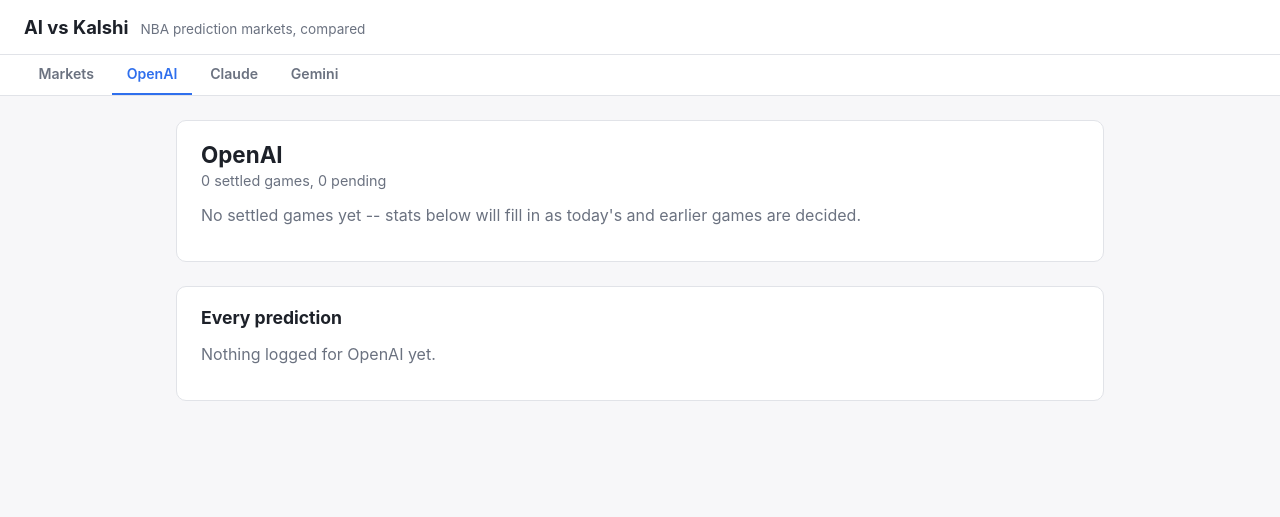
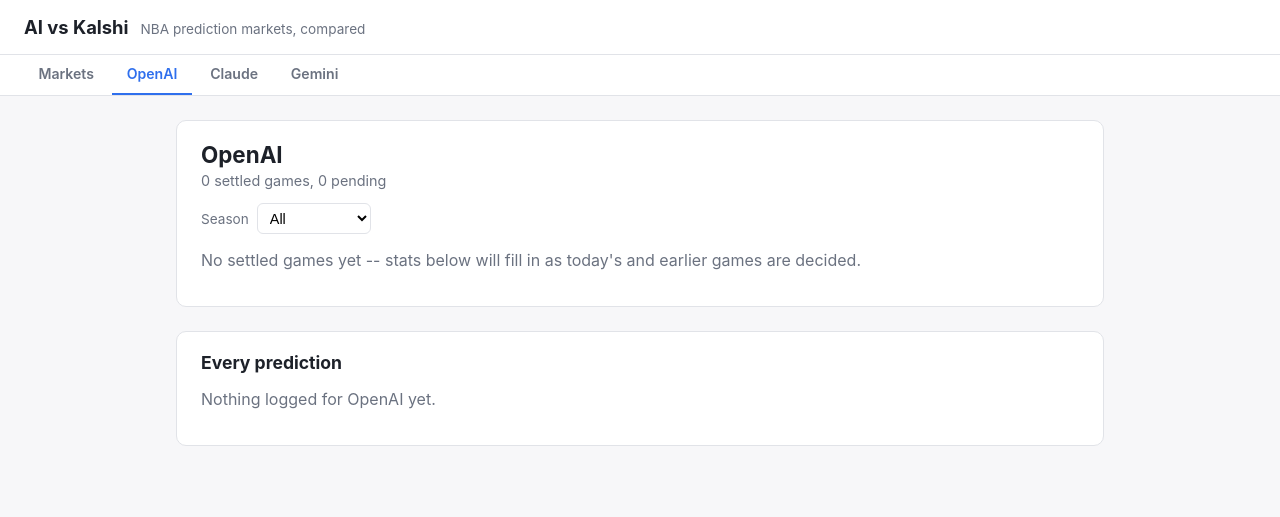
Before and after one commit to huanger2/Kalshi-Project, a FastAPI app: page /ai/OpenAI in a window 1280 px wide. Shown: the top 517 px of the page. Run offline with FastAPI, Linux system fonts and the light colour scheme; data that the repository does not hold is empty.

Commit message:
Distinguish preseason/regular season/postseason
Kalshi doesn't label this itself -- checked directly against the live
API: a KXNBAGAME market has no category/game_type field, just two teams,
a date, and generic "Pro Basketball game" rules text. SeasonType.py
classifies a game date instead, purely from the date, computed on every
read rather than stored -- so it always reflects the current config, not
a stale snapshot from whenever a row was inserted.

- Defaults to a generic calendar heuristic (regular season starts ~Oct 21,
  postseason ~Apr 14), approximately right for most seasons.
- nba_season.json overrides it with a season's actual published dates,
  same pattern as model_pricing.json/ai_settings.json.
- Registered as a season_type(game_date) SQL function on every
  Tracker.connect() connection, so queries can filter/group by it
  directly without duplicating the date-range logic in SQL.

This matters beyond just display: preseason games are inherently noisier
(limited rotations, no real stakes) regardless of an AI's actual skill,
so mixing them into the Brier-score weighting muddies the signal either
way. Tracker.brier_scores()/compute_weights() both take an optional
season_type to scope the real EV-calculation weight to one segment, not
just the webapp.

webapp changes:
- Markets page: season filter dropdown alongside the date filter, a
  Season column/badge per game.
- Each AI's tab: a season filter that scopes every stat (including
  avg edge on win/loss) and the prediction history to that segment.
- Market detail page: season shown alongside the other facts.
- /api/markets, /api/accuracy, /api/ai/{name} all take season= too.

Found and fixed a real bug while testing this: avg_edge_on_win and
avg_edge_on_loss can independently be None even when settled_n > 0 (an AI
with only wins so far has no loss-games to average) -- the template
crashed comparing None < 0. Added a dedicated regression test for both
all-wins and all-losses cases.

38 new tests. 311 passing throughout. Confirmed live against the real
tracked data (all 14 games correctly classify as preseason, matching
their actual Oct 2026 dates).

Co-Authored-By: Claude Sonnet 5 <noreply@anthropic.com>

```diff
--- /dev/null
+++ b/nba_season.json
@@ -0,0 +1,4 @@
+{
+    "_comment": "NBA season boundaries, keyed by season (e.g. '2026-27' for the season starting October 2026). SeasonType.py falls back to a generic calendar heuristic (regular season starts ~Oct 21, postseason ~Apr 14) for any season/boundary left null here -- fill in the league's actual published dates once announced for exact classification.",
+    "2026-27": {"regular_season_start": null, "postseason_start": null}
+}
--- a/webapp/main.py
+++ b/webapp/main.py
@@ -46,14 +46,20 @@ def get_db() -> Iterator[sqlite3.Connection]:
 
 
 @app.get("/", response_class=HTMLResponse)
-def markets_page(request: Request, date: Optional[str] = None, conn: sqlite3.Connection = Depends(get_db)):
-    games = queries.list_games(conn, game_date=date)
+def markets_page(
+    request: Request,
+    date: Optional[str] = None,
+    season: Optional[str] = None,
+    conn: sqlite3.Connection = Depends(get_db),
+):
+    games = queries.list_games(conn, game_date=date, season_type=season)
     dates = queries.list_game_dates(conn)
-    accuracy = queries.accuracy_summary(conn)
+    accuracy = queries.accuracy_summary(conn, season_type=season)
     return templates.TemplateResponse(
         request, "markets.html",
         {
             "games": games, "dates": dates, "selected_date": date, "accuracy": accuracy,
+            "season_types": queries.SEASON_TYPES, "selected_season": season,
             "ai_names": DEFAULT_LLM_NAMES, "active_tab": "markets",
         },
     )
@@ -71,17 +77,23 @@ def market_detail_page(request: Request, ticker: str, conn: sqlite3.Connection =
 
 
 @app.get("/ai/{name}", response_class=HTMLResponse)
-def ai_detail_page(request: Request, name: str, conn: sqlite3.Connection = Depends(get_db)):
+def ai_detail_page(
+    request: Request,
+    name: str,
+    season: Optional[str] = None,
+    conn: sqlite3.Connection = Depends(get_db),
+):
     # Case-insensitive so /ai/openai works the same as the canonical /ai/OpenAI.
     matched = next((n for n in DEFAULT_LLM_NAMES if n.lower() == name.lower()), None)
     if matched is None:
         raise HTTPException(status_code=404, detail=f"Unknown AI {name!r}")
-    stats = queries.ai_stats(conn, matched)
-    predictions = queries.ai_predictions(conn, matched)
+    stats = queries.ai_stats(conn, matched, season_type=season)
+    predictions = queries.ai_predictions(conn, matched, season_type=season)
     return templates.TemplateResponse(
         request, "ai_detail.html",
         {
             "stats": stats, "predictions": predictions,
+            "season_types": queries.SEASON_TYPES, "selected_season": season,
             "ai_names": DEFAULT_LLM_NAMES, "active_tab": matched,
         },
     )
@@ -90,8 +102,10 @@ def ai_detail_page(request: Request, name: str, conn: sqlite3.Connection = Depen
 # --- JSON, for whatever consumes this next (a JS frontend, a mobile client) ---
 
 @app.get("/api/markets")
-def api_markets(date: Optional[str] = None, conn: sqlite3.Connection = Depends(get_db)) -> list[dict]:
-    return queries.list_games(conn, game_date=date)
+def api_markets(
+    date: Optional[str] = None, season: Optional[str] = None, conn: sqlite3.Connection = Depends(get_db)
+) -> list[dict]:
+    return queries.list_games(conn, game_date=date, season_type=season)
 
 
 @app.get("/api/markets/{ticker}")
@@ -103,13 +117,18 @@ def api_market_detail(ticker: str, conn: sqlite3.Connection = Depends(get_db)) -
 
 
 @app.get("/api/accuracy")
-def api_accuracy(conn: sqlite3.Connection = Depends(get_db)) -> list[dict]:
-    return queries.accuracy_summary(conn)
+def api_accuracy(season: Optional[str] = None, conn: sqlite3.Connection = Depends(get_db)) -> list[dict]:
+    return queries.accuracy_summary(conn, season_type=season)
 
 
 @app.get("/api/ai/{name}")
-def api_ai_detail(name: str, conn: sqlite3.Connection = Depends(get_db)) -> dict:
+def api_ai_detail(
+    name: str, season: Optional[str] = None, conn: sqlite3.Connection = Depends(get_db)
+) -> dict:
     matched = next((n for n in DEFAULT_LLM_NAMES if n.lower() == name.lower()), None)
     if matched is None:
         raise HTTPException(status_code=404, detail=f"Unknown AI {name!r}")
-    return {"stats": queries.ai_stats(conn, matched), "predictions": queries.ai_predictions(conn, matched)}
+    return {
+        "stats": queries.ai_stats(conn, matched, season_type=season),
+        "predictions": queries.ai_predictions(conn, matched, season_type=season),
+    }
--- a/webapp/queries.py
+++ b/webapp/queries.py
@@ -11,23 +11,40 @@ depends on.
 import sqlite3
 from typing import Optional
 
+# Fixed, known domain -- not queried from the database the way list_game_dates()
+# queries actual dates, since every value here is always a valid filter choice
+# regardless of what's been logged so far.
+SEASON_TYPES = ["preseason", "regular", "postseason"]
 
-def list_games(conn: sqlite3.Connection, game_date: Optional[str] = None) -> list[dict]:
+
+def list_games(
+    conn: sqlite3.Connection, game_date: Optional[str] = None, season_type: Optional[str] = None
+) -> list[dict]:
     """
     One row per tracked game, newest first. Pass game_date (ISO, e.g.
-    "2026-10-05") to limit to one day.
+    "2026-10-05") to limit to one day, and/or season_type ("preseason",
+    "regular", "postseason") to limit to one segment of the season.
 
     DailyLog.py logs only one team's market per game, so grouping by ticker
     is equivalent to grouping by game here.
     """
+    conditions = []
+    params: list = []
+    if game_date:
+        conditions.append("game_date = ?")
+        params.append(game_date)
+    if season_type:
+        conditions.append("season_type(game_date) = ?")
+        params.append(season_type)
+    where = f"WHERE {' AND '.join(conditions)} " if conditions else ""
+
     sql = (
         "SELECT ticker, event_ticker, game_date, team, opponent, yes_bid, yes_ask, "
-        "       market_prob, outcome, COUNT(*) "
+        "       market_prob, outcome, COUNT(*), season_type(game_date) "
         "FROM predictions "
-        + ("WHERE game_date = ? " if game_date else "")
+        + where
         + "GROUP BY ticker ORDER BY game_date DESC, ticker"
     )
-    params = (game_date,) if game_date else ()
     rows = conn.execute(sql, params).fetchall()
     return [
         {
@@ -41,9 +58,10 @@ def list_games(conn: sqlite3.Connection, game_date: Optional[str] = None) -> lis
             "market_prob": market_prob,
             "outcome": outcome,
             "ai_count": ai_count,
+            "season_type": season,
         }
         for (ticker, event_ticker, game_date, team, opponent, yes_bid, yes_ask,
-             market_prob, outcome, ai_count) in rows
+             market_prob, outcome, ai_count, season) in rows
     ]
 
 
@@ -64,14 +82,14 @@ def get_game(conn: sqlite3.Connection, ticker: str) -> Optional[dict]:
     """
     row = conn.execute(
         "SELECT ticker, event_ticker, game_date, team, opponent, yes_bid, yes_ask, "
-        "       market_prob, outcome, settled_at "
+        "       market_prob, outcome, settled_at, season_type(game_date) "
         "FROM predictions WHERE ticker = ? LIMIT 1",
         (ticker,),
     ).fetchone()
     if row is None:
         return None
     (ticker, event_ticker, game_date, team, opponent, yes_bid, yes_ask,
-     market_prob, outcome, settled_at) = row
+     market_prob, outcome, settled_at, season) = row
 
     predictions = conn.execute(
         "SELECT llm, model, predicted_prob, confidence FROM predictions WHERE ticker = ? ORDER BY llm",
@@ -89,6 +107,7 @@ def get_game(conn: sqlite3.Connection, ticker: str) -> Optional[dict]:
         "market_prob": market_prob,
         "outcome": outcome,
         "settled_at": settled_at,
+        "season_type": season,
         "predictions": [
             {
                 "llm": llm,
@@ -104,9 +123,12 @@ def get_game(conn: sqlite3.Connection, ticker: str) -> Optional[dict]:
     }
 
 
-def ai_stats(conn: sqlite3.Connection, llm: str) -> dict:
+def ai_stats(conn: sqlite3.Connection, llm: str, season_type: Optional[str] = None) -> dict:
     """
-    One AI's calibration/accuracy picture, over its settled games:
+    One AI's calibration/accuracy picture, over its settled games. Pass
+    season_type ("preseason", "regular", "postseason") to scope this to
+    one segment of the season -- see Tracker.brier_scores() for why that
+    matters.
 
     - avg_edge_on_win / avg_edge_on_loss: the average (predicted - market)
       edge, split by what actually happened. A skilled AI's edge should
@@ -124,10 +146,13 @@ def ai_stats(conn: sqlite3.Connection, llm: str) -> dict:
     """
     import Tracker
 
+    season_filter = " AND season_type(game_date) = ?" if season_type else ""
+    season_params = [season_type] if season_type else []
+
     total_n, settled_n = conn.execute(
         "SELECT COUNT(*), COALESCE(SUM(CASE WHEN outcome IS NOT NULL THEN 1 ELSE 0 END), 0) "
-        "FROM predictions WHERE llm = ?",
-        (llm,),
+        "FROM predictions WHERE llm = ?" + season_filter,
+        [llm, *season_params],
     ).fetchone()
 
     (avg_edge_on_win, avg_edge_on_loss, direction_accuracy,
@@ -140,12 +165,12 @@ def ai_stats(conn: sqlite3.Connection, llm: str) -> dict:
         "  AVG(CASE WHEN (market_prob > 0.5 AND outcome = 1) OR (market_prob < 0.5 AND outcome = 0) "
         "       THEN 1.0 ELSE 0.0 END), "
         "  AVG(confidence) "
-        "FROM predictions WHERE llm = ? AND outcome IS NOT NULL",
-        (llm,),
+        "FROM predictions WHERE llm = ? AND outcome IS NOT NULL" + season_filter,
+        [llm, *season_params],
     ).fetchone()
 
-    scores = Tracker.brier_scores(conn).get(llm)
-    weight = Tracker.compute_weights(conn).get(llm, 1.0)
+    scores = Tracker.brier_scores(conn, season_type=season_type).get(llm)
+    weight = Tracker.compute_weights(conn, season_type=season_type).get(llm, 1.0)
 
     return {
         "llm": llm,
@@ -163,12 +188,19 @@ def ai_stats(conn: sqlite3.Connection, llm: str) -> dict:
     }
 
 
-def ai_predictions(conn: sqlite3.Connection, llm: str) -> list[dict]:
+def ai_predictions(conn: sqlite3.Connection, llm: str, season_type: Optional[str] = None) -> list[dict]:
     """Every prediction this AI has made, newest game first, with its edge vs the market."""
+    where = "WHERE llm = ?"
+    params = [llm]
+    if season_type:
+        where += " AND season_type(game_date) = ?"
+        params.append(season_type)
+
     rows = conn.execute(
-        "SELECT ticker, game_date, team, opponent, model, predicted_prob, confidence, market_prob, outcome "
-        "FROM predictions WHERE llm = ? ORDER BY game_date DESC, ticker",
-        (llm,),
+        "SELECT ticker, game_date, team, opponent, model, predicted_prob, confidence, market_prob, "
+        "       outcome, season_type(game_date) "
+        f"FROM predictions {where} ORDER BY game_date DESC, ticker",
+        params,
     ).fetchall()
     return [
         {
@@ -181,19 +213,20 @@ def ai_predictions(conn: sqlite3.Connection, llm: str) -> list[dict]:
             "confidence": confidence,
             "market_prob": market_prob,
             "outcome": outcome,
+            "season_type": season,
             "edge": predicted_prob - market_prob,
         }
         for (ticker, game_date, team, opponent, model, predicted_prob, confidence,
-             market_prob, outcome) in rows
+             market_prob, outcome, season) in rows
     ]
 
 
-def accuracy_summary(conn: sqlite3.Connection) -> list[dict]:
+def accuracy_summary(conn: sqlite3.Connection, season_type: Optional[str] = None) -> list[dict]:
     """Each AI's Brier score / weight so far, for display alongside the market's own."""
     import Tracker
 
-    scores = Tracker.brier_scores(conn)
-    weights = Tracker.compute_weights(conn)
+    scores = Tracker.brier_scores(conn, season_type=season_type)
+    weights = Tracker.compute_weights(conn, season_type=season_type)
     return [
         {
             "llm": llm,
--- a/webapp/static/style.css
+++ b/webapp/static/style.css
@@ -10,6 +10,8 @@
     --lost: #b42318;
     --lost-bg: #fbeae9;
     --pending-bg: #f1f2f4;
+    --postseason: #9a6700;
+    --postseason-bg: #fdf3dc;
 }
 
 * { box-sizing: border-box; }
@@ -92,8 +94,10 @@ h2 { font-size: 1.1rem; margin: 0 0 0.75rem; }
     font-size: 0.9rem;
 }
 
-.date-filter { margin-bottom: 1rem; }
-.date-filter select {
+.filters { margin-bottom: 1rem; display: flex; align-items: center; gap: 0.5rem; flex-wrap: wrap; }
+.filters label { font-size: 0.85rem; color: var(--muted); }
+.filters label:not(:first-child) { margin-left: 0.5rem; }
+.filters select {
     padding: 0.35rem 0.5rem;
     border: 1px solid var(--border);
     border-radius: 6px;
@@ -118,6 +122,9 @@ table a:hover { text-decoration: underline; }
 .pill.pending { background: var(--pending-bg); color: var(--muted); }
 .pill.won { background: var(--won-bg); color: var(--won); }
 .pill.lost { background: var(--lost-bg); color: var(--lost); }
+.pill.season-preseason { background: var(--pending-bg); color: var(--muted); }
+.pill.season-regular { background: #e8f0fe; color: var(--accent); }
+.pill.season-postseason { background: var(--postseason-bg); color: var(--postseason); }
 
 .facts { display: grid; grid-template-columns: max-content 1fr; gap: 0.3rem 1rem; margin: 0; }
 .facts dt { color: var(--muted); font-size: 0.85rem; }
--- a/webapp/templates/ai_detail.html
+++ b/webapp/templates/ai_detail.html
@@ -7,7 +7,17 @@
     <p class="subtitle">
         {{ stats.settled_n }} settled game{{ "" if stats.settled_n == 1 else "s" }},
         {{ stats.pending_n }} pending
+        {% if selected_season %} &middot; {{ selected_season }} only{% endif %}
     </p>
+    <form class="filters" method="get" action="/ai/{{ stats.llm }}">
+        <label for="season">Season</label>
+        <select name="season" id="season" onchange="this.form.submit()">
+            <option value="" {% if not selected_season %}selected{% endif %}>All</option>
+            {% for s in season_types %}
+                <option value="{{ s }}" {% if s == selected_season %}selected{% endif %}>{{ s | capitalize }}</option>
+            {% endfor %}
+        </select>
+    </form>
 
     {% if stats.settled_n == 0 %}
         <p class="empty">No settled games yet -- stats below will fill in as today's and earlier
@@ -16,17 +26,27 @@
     <div class="stats-grid">
         <div class="stat">
             <span class="label">Avg edge when team won</span>
+            {% if stats.avg_edge_on_win is none %}
+                <span class="value">n/a</span>
+                <span class="sub">no wins settled yet</span>
+            {% else %}
                 <span class="value {% if stats.avg_edge_on_win > 0 %}edge-up{% elif stats.avg_edge_on_win < 0 %}edge-down{% endif %}">
                     {{ "%+.1f" | format(stats.avg_edge_on_win * 100) }}pp
                 </span>
                 <span class="sub">positive is good here</span>
+            {% endif %}
         </div>
         <div class="stat">
             <span class="label">Avg edge when team lost</span>
+            {% if stats.avg_edge_on_loss is none %}
+                <span class="value">n/a</span>
+                <span class="sub">no losses settled yet</span>
+            {% else %}
                 <span class="value {% if stats.avg_edge_on_loss < 0 %}edge-up{% elif stats.avg_edge_on_loss > 0 %}edge-down{% endif %}">
                     {{ "%+.1f" | format(stats.avg_edge_on_loss * 100) }}pp
                 </span>
                 <span class="sub">negative is good here</span>
+            {% endif %}
         </div>
         <div class="stat">
             <span class="label">Called the winner</span>
@@ -70,6 +90,7 @@
             <tr>
                 <th>Date</th>
                 <th>Matchup</th>
+                <th>Season</th>
                 <th>Model</th>
                 <th>Predicted</th>
                 <th>Confidence</th>
@@ -83,6 +104,7 @@
             <tr>
                 <td>{{ p.game_date or "?" }}</td>
                 <td><a href="/markets/{{ p.ticker }}">{{ p.team }} vs {{ p.opponent or "?" }}</a></td>
+                <td><span class="pill season-{{ p.season_type }}">{{ p.season_type or "?" }}</span></td>
                 <td class="model">{{ p.model or "?" }}</td>
                 <td>{{ (p.predicted_prob * 100) | round | int }}%</td>
                 <td>{{ (p.confidence * 100) | round | int }}%</td>
--- a/webapp/templates/market_detail.html
+++ b/webapp/templates/market_detail.html
@@ -17,6 +17,8 @@
         </dd>
         <dt>Kalshi implied win %</dt>
         <dd>{{ (game.market_prob * 100) | round | int }}%</dd>
+        <dt>Season</dt>
+        <dd><span class="pill season-{{ game.season_type }}">{{ game.season_type or "?" }}</span></dd>
         <dt>Result</dt>
         <dd>
             {% if game.outcome is none %}
```
Also changed, not shown: SeasonType.py (added, +80 -0 lines), Tracker.py (+35 -7 lines), tests/test_season_type.py (added, +119 -0 lines), tests/test_tracker.py (+31 -2 lines), tests/test_webapp_main.py (+45 -0 lines), tests/test_webapp_queries.py (+59 -0 lines), webapp/templates/markets.html (+11 -2 lines), README.md. Lines whose indentation alone changed are shown as unchanged.
